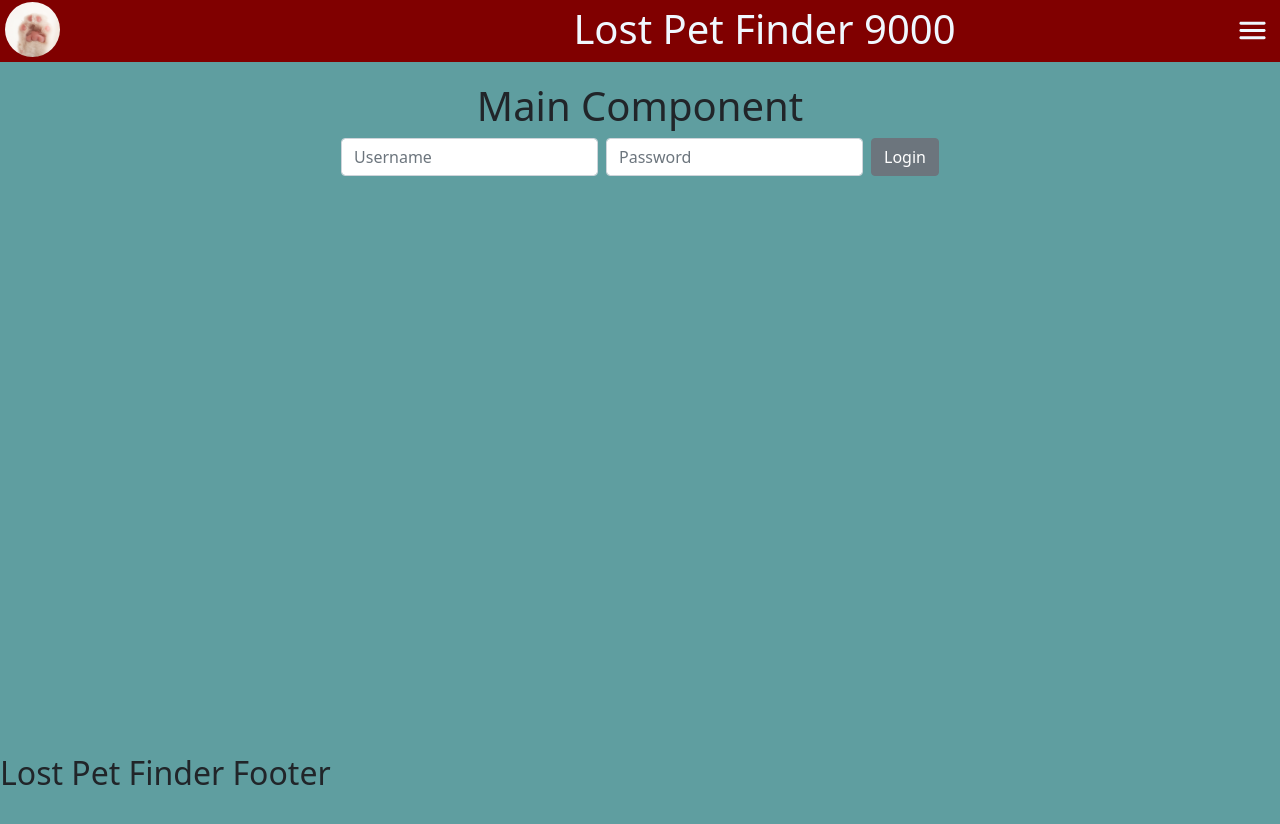
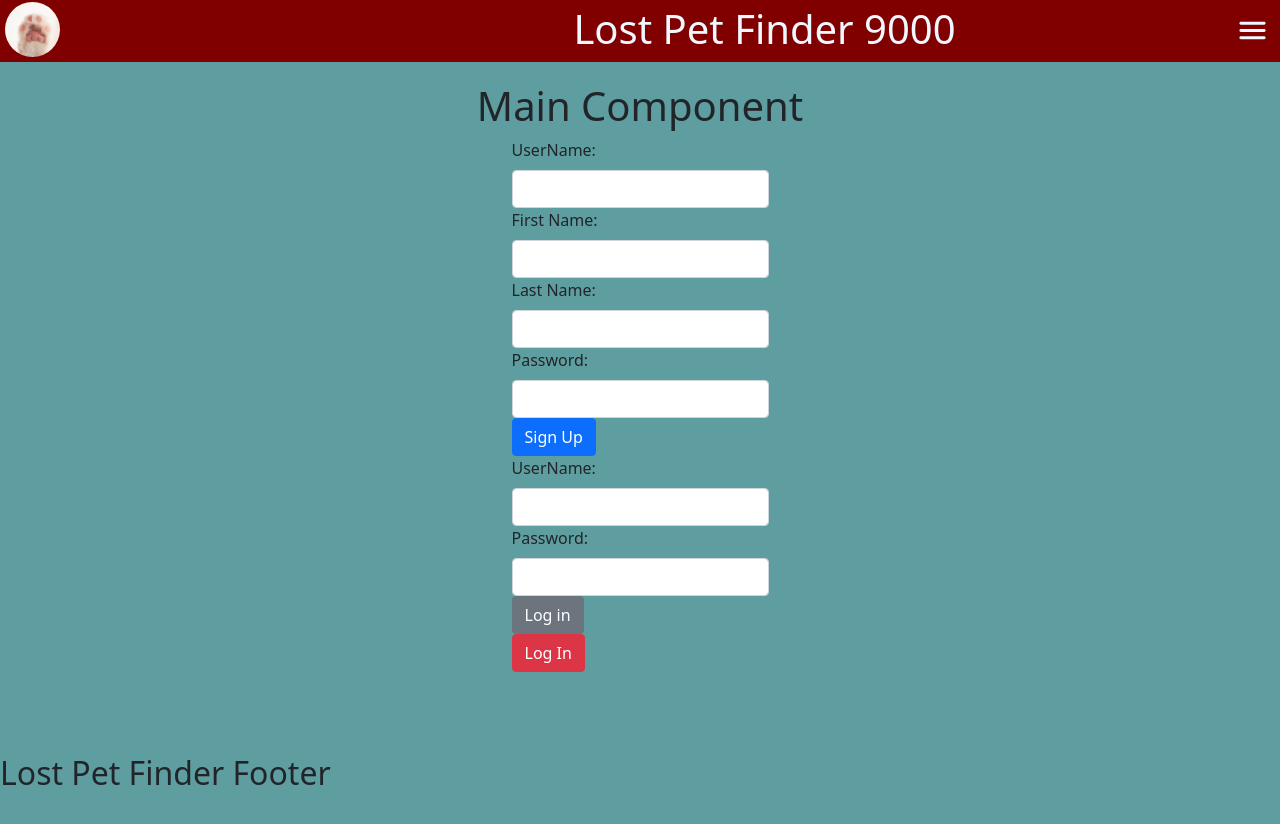
Before and after one commit to Floof-Finders/lost-pet-finder-frontend, a React (Create React App) app: page / in a window 1280 px wide. Shown: the top 824 px of the page. Built offline with nearby package versions, Linux system fonts and the light colour scheme.

Commit message:
collab of 3/5/2022

```diff
--- a/package.json
+++ b/package.json
@@ -3,8 +3,10 @@
   "version": "0.1.0",
   "private": true,
   "dependencies": {
+    "@auth0/auth0-react": "^1.9.0",
     "@emotion/react": "^11.8.1",
     "@emotion/styled": "^11.8.1",
+    "@googlemaps/react-wrapper": "^1.1.26",
     "@mui/icons-material": "^5.4.4",
     "@mui/material": "^5.4.4",
     "@testing-library/jest-dom": "^5.16.2",
@@ -15,6 +17,7 @@
     "dotenv": "^16.0.0",
     "react": "^17.0.2",
     "react-bootstrap": "^2.1.2",
+    "react-document-title": "^2.0.3",
     "react-dom": "^17.0.2",
     "react-router": "^6.2.2",
     "react-router-dom": "^6.2.2",
--- a/src/App.js
+++ b/src/App.js
@@ -6,18 +6,21 @@ import Header from './components/header/Header';
 import Footer from './components/footer/Footer';
 import Profile from '../src/components/profile/Profile';
 import AboutUs from './components/aboutUs/AboutUs';
-import Landing from './components/landing/Landing';
+import LostOrFound from './components/lostOrFound/LostOrFound';
 import AuthProvider from './context/authContext';
+import { withAuth0 } from '@auth0/auth0-react';
 
-function App() {
+function App(props) {
 	const [width, setWidth] = useState('0%');
 	const [overAllWidth, setOverAllWidth] = useState('100%');
 	const [showButton, setShowButton] = useState(true);
+	const { user, isAuthenticated } = props.auth0;
+	console.log('isAuth?',isAuthenticated)
 
 	const openSideNav = () => {
 		setWidth('10%');
 		setOverAllWidth('90%');
-		setShowButton(false)
+		setShowButton(false);
 	};
 
 	const closeSideNav = () => {
@@ -30,7 +33,7 @@ function App() {
 		<AuthProvider>
 			<div
 				className='App'
-			// style={{width: overAllWidth}}
+				// style={{width: overAllWidth}}
 			>
 				<div className='App-header'>
 					<Header
@@ -40,16 +43,22 @@ function App() {
 						openSideNav={openSideNav}
 					/>
 					<Routes>
+						<Route path='/' element={<Main overAllWidth={overAllWidth} />} />
 						<Route
-							path='/'
-							element={<Main overAllWidth={overAllWidth} />} />
-						<Route
-							path='landing'
-							element={<Landing overAllWidth={overAllWidth} />}
+							path='lostOrFound'
+							element={<LostOrFound overAllWidth={overAllWidth} />}
 						/>
 						<Route
 							path='about'
-							element={<AboutUs overAllWidth={overAllWidth} />}
+							element={
+								isAuthenticated ? (
+									<>
+										<AboutUs overAllWidth={overAllWidth} />
+									</>
+								) : (
+									''
+								)
+							}
 						/>
 						<Route
 							path='profile'
@@ -63,4 +72,4 @@ function App() {
 	);
 }
 
-export default App;
+export default withAuth0(App);
--- a/src/components/auth/AuthForm.js
+++ b/src/components/auth/AuthForm.js
@@ -1,47 +1,53 @@
-import { Form, FormControl, Button, Container } from 'react-bootstrap';
-import { useContext, useState } from 'react';
+import { Button, Container } from 'react-bootstrap';
+import { useContext } from 'react';
 import { AuthContext } from '../../context/authContext';
+import AuthSignUpForm from './AuthSignUpForm';
+import AuthSignInForm from './AuthSignInForm';
+import axios from 'axios';
+import { useAuth0, withAuth0 } from '@auth0/auth0-react';
+
 
 const AuthForm = () => {
-  const [username, setUsername] = useState('');
-  const [password, setPassword] = useState('');
 	const state = useContext(AuthContext);
 
-  const handleChangeUser = (e) => {
-    setUsername(e.target.value);
-  }
+	const handleSignUpSubmit = async (e) => {
+		e.preventDefault();
+		let userName = e.target.username.value;
+		let firstName = e.target.firstName.value;
+		let lastName = e.target.lastName.value;
+		let password = e.target.password.value;
 
-  const handleChangePass = (e) => {
-    setPassword(e.target.value);
-  }
+		let userInfo = {
+			userName,
+			firstName,
+			lastName,
+			password,
+		};
+		await axios.post(
+			`${process.env.REACT_APP_BACKEND_SERVER}/user-creation`,
+			userInfo
+		);
+	};
 
-  const handleSubmit = (e) => {
-    e.preventDefault();
+	const handleLogInSubmit = (e) => {
+		e.prevantDefault();
+		let username = e.target.username.value;
+		let password = e.target.password.value;
 		state.login(username, password);
-  }
+	};
+  const {loginWithRedirect} = useAuth0()
 
 	let loginDisplay = state.loggedIn ? (
 		<Button onClick={state.logout}>Logout</Button>
 	) : (
 		<Container fluid>
-      <Form className="d-flex" onSubmit={handleSubmit}>
-        <FormControl
-          // type="email"
-          placeHolder="Username"
-          className="me-2"
-          onChange={handleChangeUser}
-        />
-        <FormControl
-          type="password"
-          placeHolder="Password"
-          className="me-2"
-          onChange={handleChangePass}
-        />
-        <Button type="submit" variant="secondary">Login</Button>
-      </Form>
+			<AuthSignUpForm handleSignUpSubmit={handleSignUpSubmit} />
+			<AuthSignInForm handleLogInSubmit={handleLogInSubmit} />
+
+			<Button variant='danger' onClick={() => loginWithRedirect()}>Log In</Button>
+
 		</Container>
 	);
-
 
 	return (
 		<>
@@ -50,4 +56,4 @@ const AuthForm = () => {
 	);
 };
 
-export default AuthForm;
+export default withAuth0(AuthForm);
--- /dev/null
+++ b/src/components/auth/AuthSignInForm.js
@@ -0,0 +1,19 @@
+import { Form, Button } from "react-bootstrap"
+
+export default function AuthSignInForm(props) {
+	return (
+		<Form onSubmit={props.handleLogInSubmit}>
+			<Form.Group controlId='username'>
+				<Form.Label>UserName: </Form.Label>
+				<Form.Control required type='text' />
+			</Form.Group>
+
+			<Form.Group controlId='password'>
+				<Form.Label>Password: </Form.Label>
+				<Form.Control required type='text' />
+			</Form.Group>
+
+      <Button type="Submit" variant='secondary'>Log in</Button>
+		</Form>
+	);
+}
--- /dev/null
+++ b/src/components/auth/AuthSignUpForm.js
@@ -0,0 +1,30 @@
+import { Button, Form } from "react-bootstrap"
+
+
+export default function signUpForm(props) {
+	return (
+		<Form onSubmit={props.handleSignUpSubmit}>
+			<Form.Group controlId='username'>
+				<Form.Label>UserName: </Form.Label>
+				<Form.Control required type='text' />
+			</Form.Group>
+
+			<Form.Group controlId='firstName'>
+				<Form.Label>First Name: </Form.Label>
+				<Form.Control required type='text' />
+			</Form.Group>
+
+			<Form.Group controlId='lastName'>
+				<Form.Label>Last Name: </Form.Label>
+				<Form.Control required type='text' />
+			</Form.Group>
+
+			<Form.Group controlId='password'>
+				<Form.Label>Password: </Form.Label>
+				<Form.Control required type='text' />
+			</Form.Group>
+
+      <Button type="Submit" >Sign Up</Button>
+		</Form>
+	);
+}
--- /dev/null
+++ b/src/components/lostOrFound/LostOrFound.js
@@ -0,0 +1,77 @@
+import { Card, Button, Row, Col } from 'react-bootstrap';
+import './lostOrFound.css';
+import LostPetModal from '../modals/LostPetModal';
+import { useEffect, useState } from 'react';
+import axios from 'axios';
+
+let placeholder = 'http://placehold.jp/3d4070/ffffff/150x50.png?text=Profile%20image'
+export default function Landing(props) {
+	let [ lostPetArray, setLostPetArray ] = useState();
+
+	const [showComment, setShowComment] = useState(false);
+
+	useEffect(() => {
+		getPetData()
+	}, [])
+
+	async function getPetData() {
+		let petData = await axios.get(
+			`${process.env.REACT_APP_BACKEND_SERVER}/pet-info`
+		);
+		console.log('petData:', petData.data);
+		setLostPetArray(petData.data)
+	}
+
+	async function handleCommentData(commentInfo) {
+		let response = await axios.post(`${process.env.REACT_APP_BACKEND_SERVER}/comment-creation`, commentInfo)
+
+		console.log('response:', response.data);
+	}
+
+	return (
+		<div style={{width: props.overAllWidth}} className='landing'>
+			<h1>Landing Component</h1>
+			<section>
+				Lorem ipsum dolor sit amet, consectetur adipiscing elit, sed do eiusmod
+				tempor incididunt ut labore et dolore magna aliqua. Ut enim ad minim
+				veniam, quis nostrud exercitation ullamco laboris nisi ut aliquip ex ea
+				commodo consequat. Duis aute irure dolor in reprehenderit in voluptate
+				velit esse cillum dolore eu fugiat nulla pariatur. Excepteur sint
+				occaecat cupidatat non proident, sunt in culpa qui officia deserunt
+				mollit anim id est laborum.
+			</section>
+			<button>Post Lost pet</button>
+			<button>Post Found pet</button>
+
+			<Row xs={1} md={2} className='g-4 petCards'>
+				{lostPetArray && lostPetArray.map((pet, id) => (
+					<Col key={id}>
+						<Card style={{ width: '18rem' }}>
+							<Card.Img variant='top' src={placeholder} />
+							<Card.Body>
+								<Card.Title>{pet.petName}</Card.Title>
+								<Button
+									variant='primary'
+									onClick={() => setShowComment(true)}
+								>
+									View More
+								</Button>
+								<Button variant='danger'>Seen Near Me!</Button>
+							</Card.Body>
+						</Card>
+
+						{/* Filter through pets by ID
+						When clicked on pet info, send the id of that pet into the modal?  */}
+						<LostPetModal
+						pet={pet}
+						showComment={showComment}
+						onHide={() => setShowComment(false)}
+						handleCommentData={handleCommentData}
+						/>
+					</Col>
+				))}
+			</Row>
+
+		</div>
+	);
+}
--- /dev/null
+++ b/src/components/modals/LostPetModal.css
@@ -0,0 +1,4 @@
+#map {
+  height: 250px;
+  width: 100%;
+}
--- a/src/components/nav/Nav.js
+++ b/src/components/nav/Nav.js
@@ -15,7 +15,7 @@ export default function Nav(props) {
           <Link className='navLink' to='/'>Home</Link>
         </li>
         <li className='navListLi'>
-          <Link className='navLink' to='landing'>Landing</Link>
+          <Link className='navLink' to='lostOrFound'>Lost/Found</Link>
         </li>
         <li className='navListLi'>
           <Link className='navLink' to="profile">Profile</Link>
--- a/src/components/profile/Profile.js
+++ b/src/components/profile/Profile.js
@@ -12,19 +12,21 @@ let placeholder =
 export default function Profile(props) {
 	const [showUser, setShowUser] = useState(false);
 	const [showPet, setShowPet] = useState(false);
+	const [userInfo, setUserInfo] = useState()
 
-	let [ lostPetArray, setLostPetArray ] = useState();
+	let [lostPetArray, setLostPetArray] = useState();
 
 	useEffect(() => {
-		getPetData()
-	}, [])
+		getPetData();
+		handleGetUser();
+	}, []);
 
 	async function getPetData() {
 		let petData = await axios.get(
 			`${process.env.REACT_APP_BACKEND_SERVER}/pet-info`
 		);
 		console.log('petData:', petData.data);
-		setLostPetArray(petData.data)
+		setLostPetArray(petData.data);
 	}
 
 	async function handlePetData(petInfo) {
@@ -43,6 +45,13 @@ export default function Profile(props) {
 		);
 
 		console.log('reponse:', response.data);
+	}
+
+	async function handleGetUser() {
+		let userID = await axios.get(
+			`${process.env.REACT_APP_BACKEND_SERVER}/user-info`
+		);
+		// setUserInfo(userID);
 	}
 
 	return (
@@ -79,8 +88,9 @@ export default function Profile(props) {
 										Update Profile
 									</Button>
 
-									<Button onClick={() => setShowPet(true)} >Add a new Pet</Button>
-
+									<Button onClick={() => setShowPet(true)}>
+										Add a new Pet
+									</Button>
 								</Card.Body>
 							</Card>
 						</Container>
@@ -88,7 +98,8 @@ export default function Profile(props) {
 				</Row>
 				<div className='petCardContainerOutside'>
 					<Row xs={1} md={2} className='g-4 petCardContainer'>
-						{lostPetArray && lostPetArray.map((pet, id) => (
+						{lostPetArray &&
+							lostPetArray.map((pet, id) => (
 								<Col key={id}>
 									<Card className='petCard' style={{ width: '25rem' }}>
 										<Card.Img
@@ -96,10 +107,12 @@ export default function Profile(props) {
 											src='http://placehold.jp/286x180.png'
 										/>
 										<Card.Body className='petCard'>
+											<PetInfo pet={pet} placeholder={placeholder} />
 
-										<PetInfo pet={pet} placeholder={placeholder}/>
-
-										<Button onClick={() => setShowPet(true)} variant='primary'>
+											<Button
+												onClick={() => setShowPet(true)}
+												variant='primary'
+											>
 												Update Pet
 											</Button>
 										</Card.Body>
```
Also changed, not shown: src/components/modals/LostPetModal.js (+64 -7 lines), src/context/authContext.js (+13 -8 lines), src/components/lostOrFound/lostOrFound.css (renamed from src/components/landing/Landing.css), 2 other files (tests, documents, lock files or other folders). Lines whose indentation alone changed are shown as unchanged.
